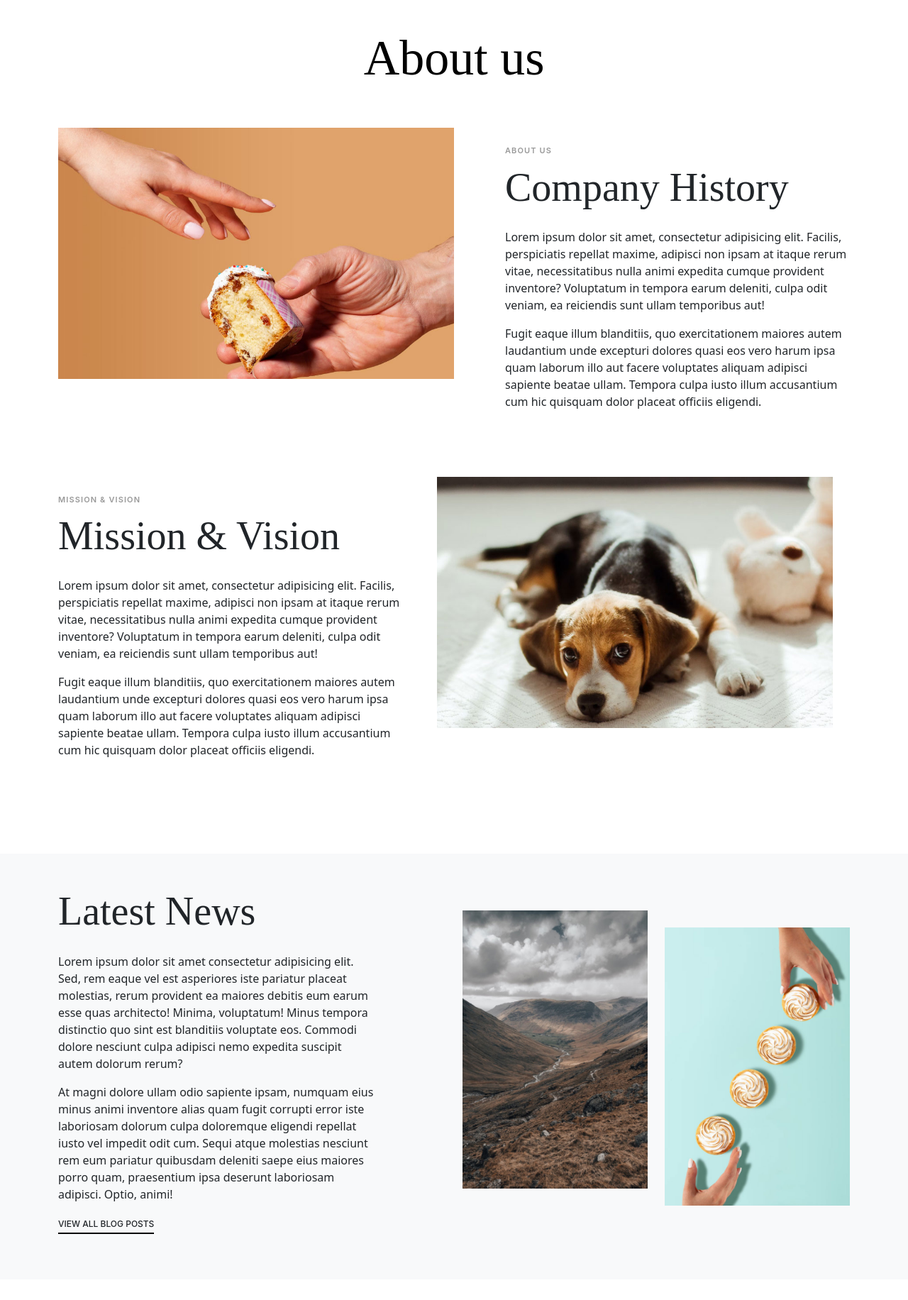
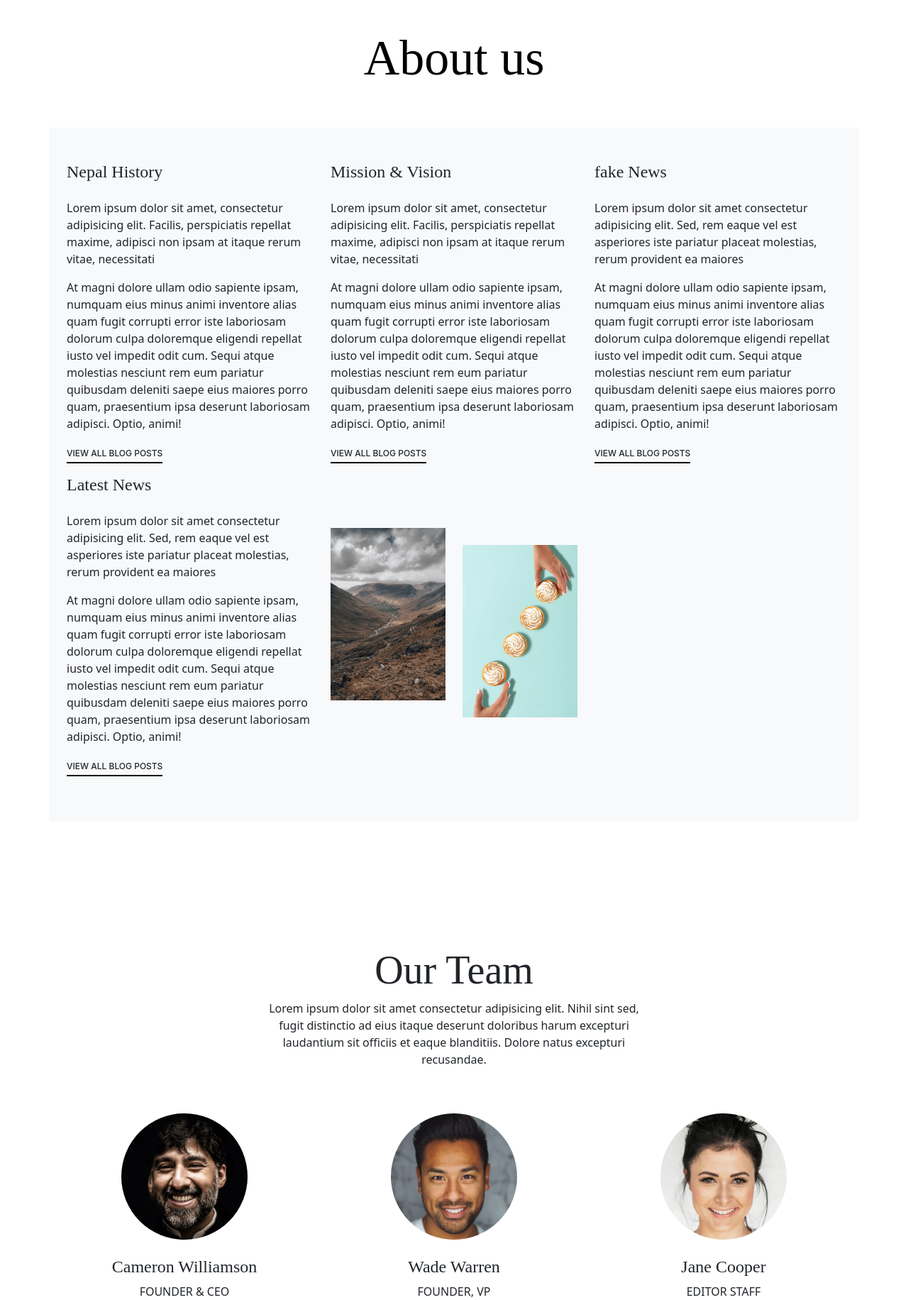
Before and after one commit to Sanip-Panday/DJango_project-1, a Django app: page /about/ in a window 1280 px wide. Shown: the part 90-1922 px from the top of the page at 71% size. Run offline with Django 4.2, Linux system fonts and the light colour scheme; data comes from the database, SQL or seed files in the repository; some libraries are stand-ins or nearby versions.

Commit message:
i made first section at about

```diff
--- a/home/myapp/admin.py
+++ b/home/myapp/admin.py
@@ -6,5 +6,6 @@
 admin.site.register(SliderItem)
 admin.site.register(Post)
 admin.site.register(Contact)
-admin.site.register(About_Blog)
-admin.site.register(Title_about)
+admin.site.register(AboutBlog)
+admin.site.register(TitleAbout)
+admin.site.register(personal_info)
--- a/home/myapp/models.py
+++ b/home/myapp/models.py
@@ -33,16 +33,45 @@
         return self.subject
 
 # About us models
-class Title_about(models.Model):
-    title=models.CharField(max_length=200)
+class TitleAbout(models.Model):
+    title=models.CharField(max_length=200, unique=True)
     def __str__(self):
         return self.title
 
 
-
-class About_Blog(models.Model):
-    blog_title=models.ForeignKey(Title_about,on_delete=models.CASCADE)
+class AboutBlog(models.Model):
+    blog_title=models.ForeignKey(TitleAbout,on_delete=models.CASCADE)
     desc=models.TextField()
 
     def __str__(self):
         return f"{self.blog_title}"
+
+
+
+class Teammembername(models.Model):
+    name=models.CharField(max_length=200, unique=True)
+    def __str__(self):
+        return self.name
+
+
+class OurTeamName(models.Model):
+    member=models.ForeignKey(Teammembername,on_delete=models.CASCADE)
+    designation=models.CharField(max_length=200)
+    desc=models.TextField()
+
+    def __str__(self):
+        return f"{self.designation}"
+
+
+# Contact us models
+class personal_info(models.Model):
+
+    name=models.CharField(max_length=150)
+    address=models.CharField(max_length=200)
+    roles=models.CharField(max_length=150)
+    desc = models.TextField()
+    phone_number = models.IntegerField()
+    email = models.EmailField()
+
+    def __str__(self):
+        return f"{self.name} + {self.address} + {self.roles}"
--- a/home/myapp/views.py
+++ b/home/myapp/views.py
@@ -4,7 +4,7 @@
 from .models import Post
 
 from django.conf import settings
-from .models import Contact
+from .models import *
 
 
 def home(request):
@@ -21,15 +21,28 @@
     return render(request, 'category.html')
 
 def about(request):
-    return render(request, 'about.html')
+    about = AboutBlog.objects.all()
+    context = {
+        'blog':about
+    }
+
+    return render(request, 'about.html',context)
 
 def contact(request):
+    info = personal_info.objects.get(id=3)  #Fetch all data from databasae fetch means data is coming from databasae to dispay in templates.
+    infos = personal_info.objects.filter(name="parsuram")
+    # This is for form
     if request.method == "POST":
         print(request.POST)
         name = request.POST.get('name')
         email = request.POST.get('email')
         subject = request.POST.get('subject')
         message = request.POST.get('message')
+
+        address = request.POST.get('address')
+        roles = request.POST.get('roles')
+        desc = request.POST.get('desc')
+        phone_number = request.POST.get('phone_number')
 
         contact = Contact.objects.create(
             name=name,
@@ -39,4 +52,4 @@
         )
         if contact:
             print("You message have been submitetd successfully!!")
-    return render(request, 'contact.html')
+    return render(request, 'contact.html', {'info':info})
--- a/home/templates/about.html
+++ b/home/templates/about.html
@@ -10,41 +10,41 @@
             <h1 class="page-title">About us</h1>
           </div>
         </div>
-
         <div class="row mb-5">
 
-          <div class="d-md-flex post-entry-2 half">
-            <a href="#" class="me-4 thumbnail">
-              <img src="assets/img/post-landscape-2.jpg" alt="" class="img-fluid">
-            </a>
-            <div class="ps-md-5 mt-4 mt-md-0">
-              <div class="post-meta mt-4">About us</div>
-              <h2 class="mb-4 display-4">Company History</h2>
+            <section class="mb-5 bg-light py-5">
+              <div class="container" data-aos="fade-up">
+                <div class="row align-items-center">
+                  {% for data in blog %}
+                  <div class="col-lg-4 mb-4 mb-lg-0">
+                    <h2 class="display-4 mb-4" style="font-size:x-large;">{{ data.blog_title }}</h2>
+                    <p>{{ data.desc | slice:":150" }}</p>
+                    <p>At magni dolore ullam odio sapiente ipsam, numquam eius minus animi inventore alias quam fugit corrupti error iste laboriosam dolorum culpa doloremque eligendi repellat iusto vel impedit odit cum. Sequi atque molestias nesciunt rem eum pariatur quibusdam deleniti saepe eius maiores porro quam, praesentium ipsa deserunt laboriosam adipisci. Optio, animi!</p>
+                    <p><a href="#" class="more">View All Blog Posts</a></p>
+                  </div>
+                  {% endfor %}
 
-              <p>Lorem ipsum dolor sit amet, consectetur adipisicing elit. Facilis, perspiciatis repellat maxime, adipisci non ipsam at itaque rerum vitae, necessitatibus nulla animi expedita cumque provident inventore? Voluptatum in tempora earum deleniti, culpa odit veniam, ea reiciendis sunt ullam temporibus aut!</p>
-              <p>Fugit eaque illum blanditiis, quo exercitationem maiores autem laudantium unde excepturi dolores quasi eos vero harum ipsa quam laborum illo aut facere voluptates aliquam adipisci sapiente beatae ullam. Tempora culpa iusto illum accusantium cum hic quisquam dolor placeat officiis eligendi.</p>
-            </div>
-          </div>
-
-          <div class="d-md-flex post-entry-2 half mt-5">
-            <a href="#" class="me-4 thumbnail order-2">
-              <img src="assets/img/post-landscape-1.jpg" alt="" class="img-fluid">
-            </a>
-            <div class="pe-md-5 mt-4 mt-md-0">
-              <div class="post-meta mt-4">Mission &amp; Vision</div>
-              <h2 class="mb-4 display-4">Mission &amp; Vision</h2>
-
-              <p>Lorem ipsum dolor sit amet, consectetur adipisicing elit. Facilis, perspiciatis repellat maxime, adipisci non ipsam at itaque rerum vitae, necessitatibus nulla animi expedita cumque provident inventore? Voluptatum in tempora earum deleniti, culpa odit veniam, ea reiciendis sunt ullam temporibus aut!</p>
-              <p>Fugit eaque illum blanditiis, quo exercitationem maiores autem laudantium unde excepturi dolores quasi eos vero harum ipsa quam laborum illo aut facere voluptates aliquam adipisci sapiente beatae ullam. Tempora culpa iusto illum accusantium cum hic quisquam dolor placeat officiis eligendi.</p>
-            </div>
-          </div>
+                  <div class="col-lg-4">
+                    <div class="row">
+                      <div class="col-lg-6">
+                        <img src="assets/img/post-portrait-3.jpg" alt="" class="img-fluid mb-4">
+                      </div>
+                      <div class="col-lg-6 mt-4">
+                        <img src="assets/img/post-portrait-4.jpg" alt="" class="img-fluid mb-4">
+                      </div>
+                    </div>
+                  </div>
+                </div>
+              </div>
+            </section>
 
         </div>
 
+        </div>
       </div>
     </section>
 
-    <section class="mb-5 bg-light py-5">
+    {% comment %} <section class="mb-5 bg-light py-5">
       <div class="container" data-aos="fade-up">
         <div class="row justify-content-between align-items-lg-center">
           <div class="col-lg-5 mb-4 mb-lg-0">
@@ -65,7 +65,7 @@
           </div>
         </div>
       </div>
-    </section>
+    </section> {% endcomment %}
 
     <section>
       <div class="container" data-aos="fade-up">
--- a/home/templates/contact.html
+++ b/home/templates/contact.html
@@ -17,7 +17,7 @@
             <div class="info-item">
               <i class="bi bi-geo-alt"></i>
               <h3>Address</h3>
-              <address>A108 Adam Street, NY 535022, USA</address>
+              <address>{{ info.address }}</address>
             </div>
           </div><!-- End Info Item -->
 
```
Also changed, not shown: home/db.sqlite3, home/myapp/migrations/0008_title_contact_contact_info.py (added), home/myapp/migrations/0009_rename_contact_info_info_contact.py (added), home/myapp/migrations/0010_personal_info_delete_info_contact_and_more.py (added), home/myapp/migrations/0011_rename_adress_personal_info_address.py (added), home/myapp/migrations/0012_rename_about_blog_aboutblog_and_more.py (added), home/myapp/migrations/0013_alter_titleabout_title.py (added).
